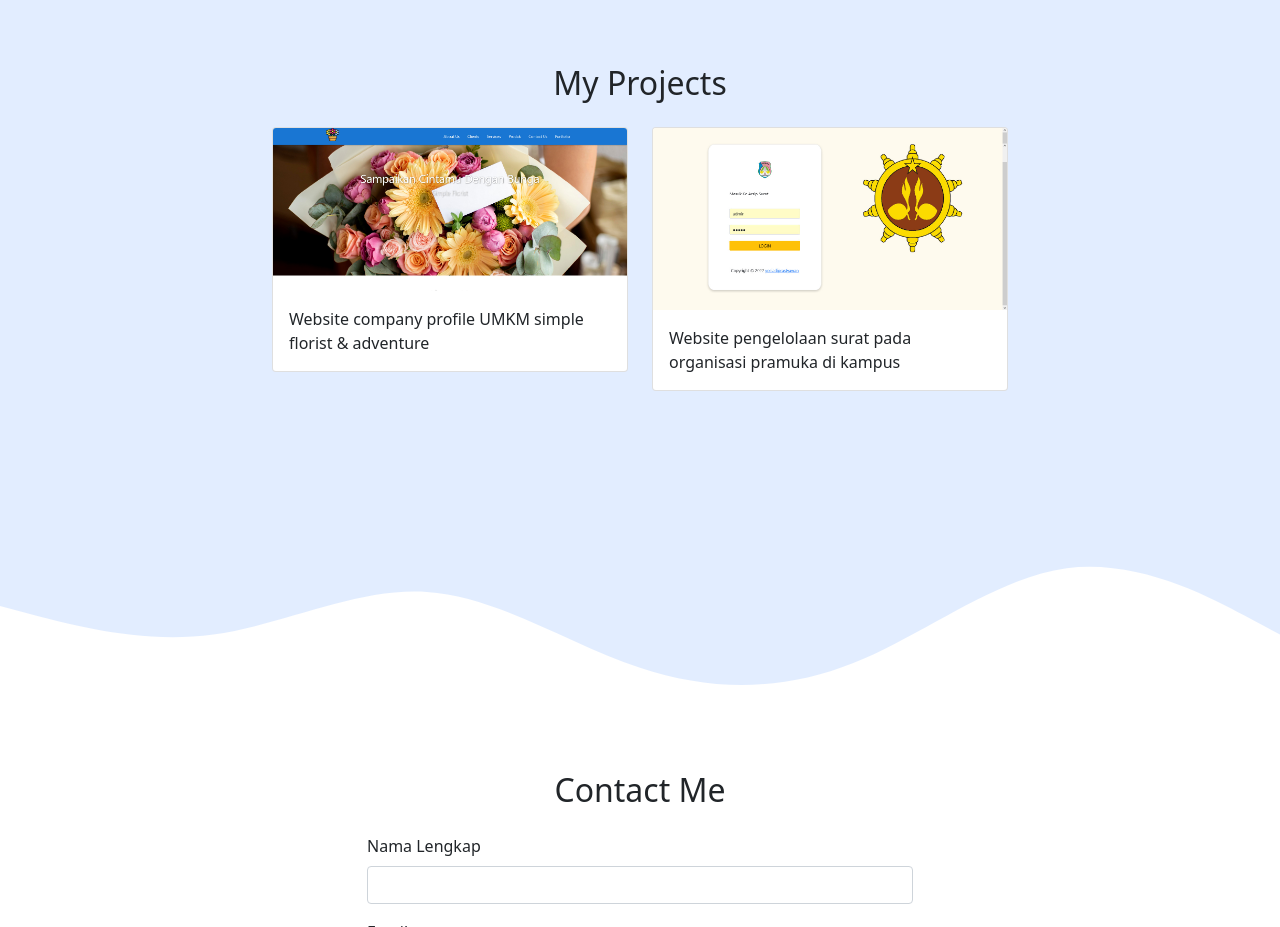
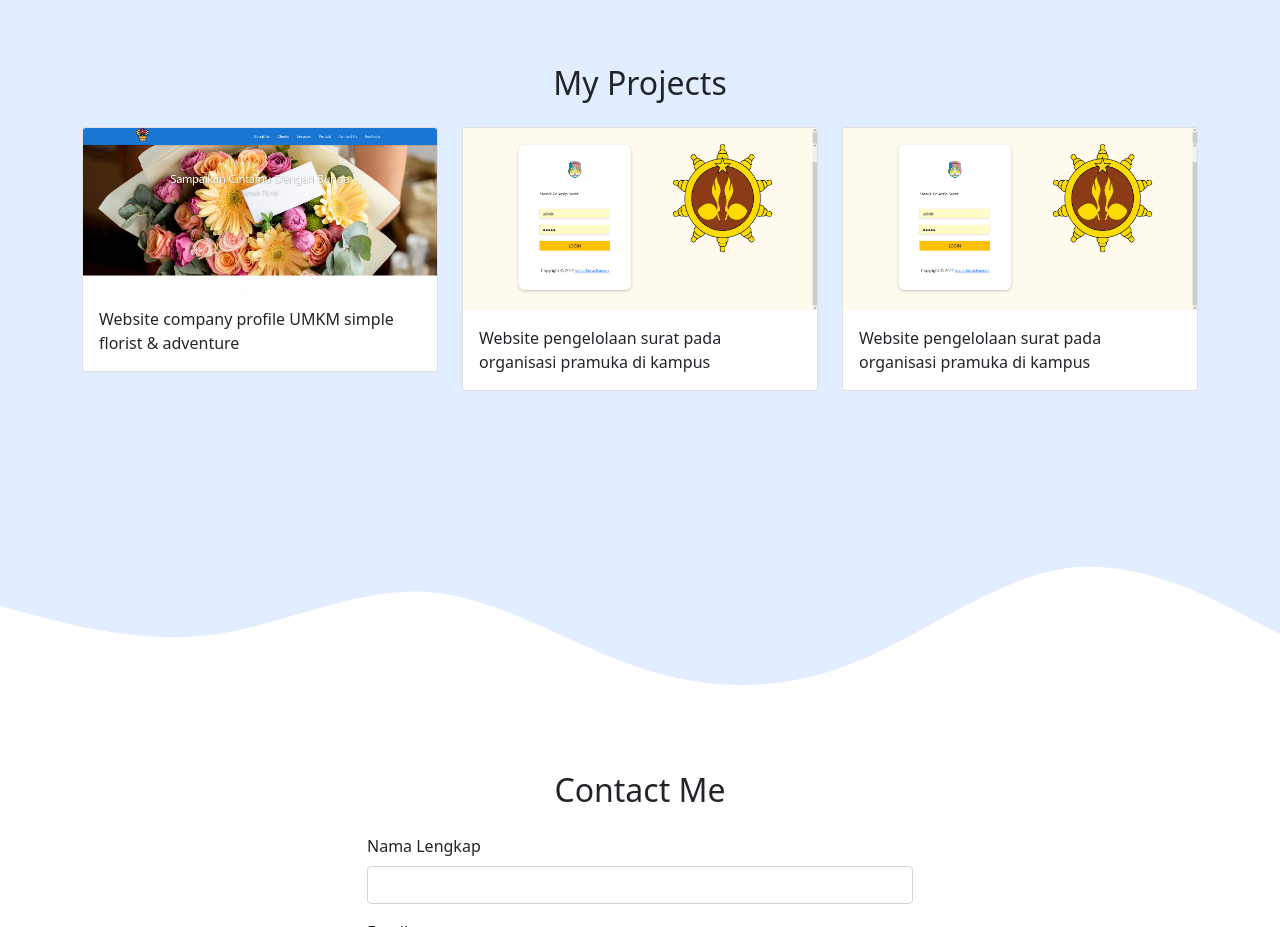
Before and after one commit to yosiadiprastyawan/yosiadiprastyawan.github.io, a plain HTML site: page index.html in a window 1280 px wide. Shown: the part 1340-2267 px from the top of the page. Drawn offline with nearby package versions, Linux system fonts and the light colour scheme.

Commit message:
menambah portfolio

```diff
--- a/index.html
+++ b/index.html
@@ -89,6 +89,14 @@
               <img src="img/projects/1.png" class="card-img-top" alt="Project 1" />
               <div class="card-body">
                 <p class="card-text">Website company profile UMKM simple florist & adventure</p>
+              </div>
+            </div>
+          </div>
+          <div class="col-md-4 mb-3">
+            <div class="card">
+              <img src="img/projects/2.png" class="card-img-top" alt="Project 2" />
+              <div class="card-body">
+                <p class="card-text">Website pengelolaan surat pada organisasi pramuka di kampus</p>
               </div>
             </div>
           </div>
```
